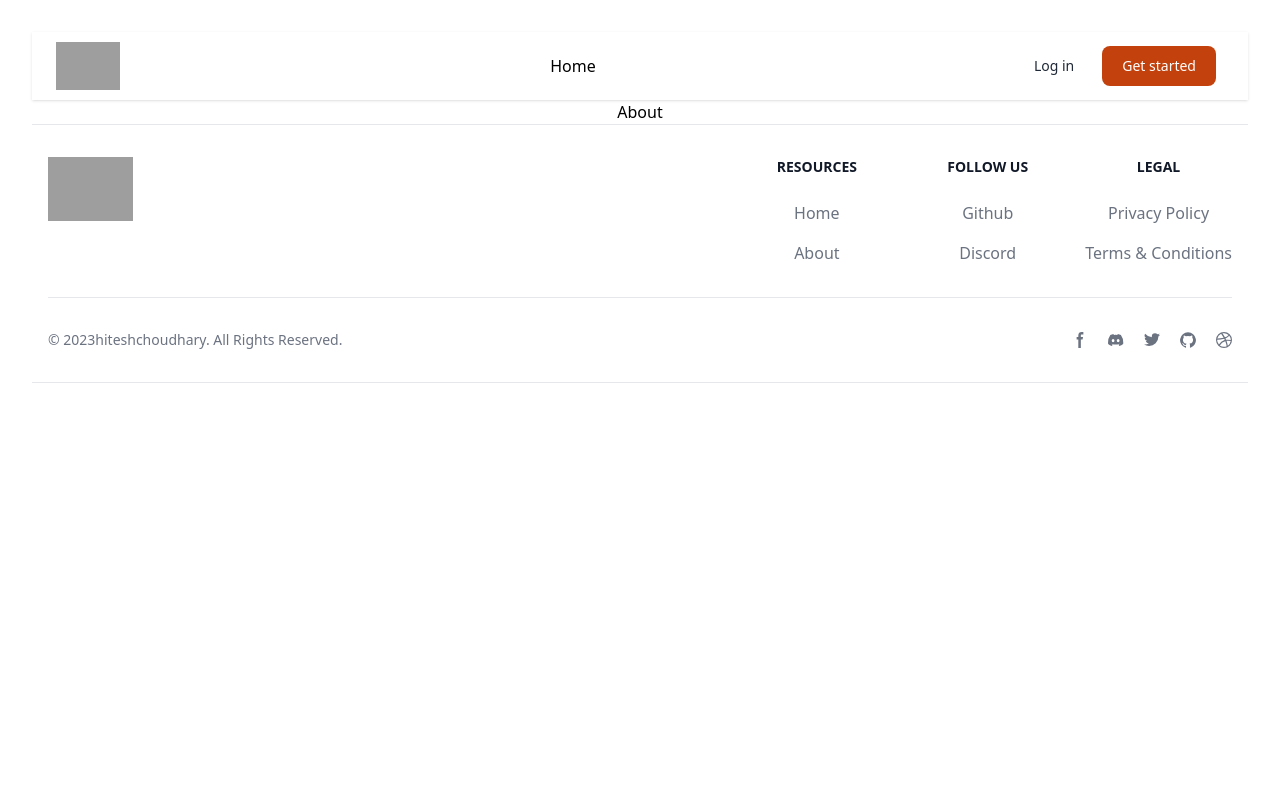
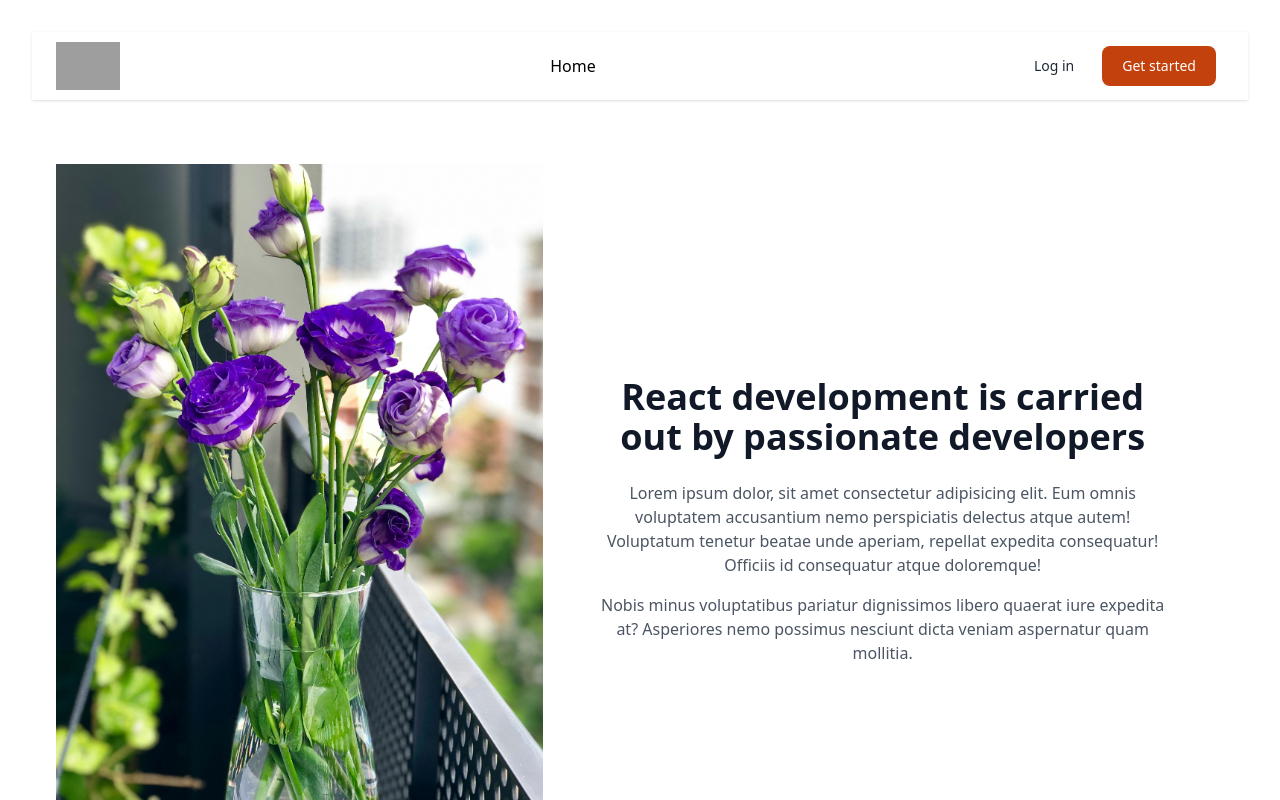
Before and after one commit to suyogzz78/REACT, a React (Vite) app in the folder reactrouter/: page /about in a window 1280 px wide. Shown: the top 800 px of the page. Built offline with nearby package versions, Linux system fonts and the light colour scheme; grey boxes are pictures that could not be loaded.

Commit message:
About update

```diff
--- a/reactrouter/src/components/About/About.jsx
+++ b/reactrouter/src/components/About/About.jsx
@@ -1,9 +1,31 @@
-import React from 'react'
-
-function About() {
-  return (
-    <div>About</div>
-  )
+import Flower from "../../assets/Flower.jpg";
+export default function About() {
+    return (
+        <div className="py-16 bg-white">
+            <div className="container m-auto px-6 text-gray-600 md:px-12 xl:px-6">
+                <div className="space-y-6 md:space-y-0 md:flex md:gap-6 lg:items-center lg:gap-12">
+                    <div className="md:5/12 lg:w-5/12">
+                        <img
+                            src={Flower}
+                            alt="image"
+                        />
+                    </div>
+                    <div className="md:7/12 lg:w-6/12">
+                        <h2 className="text-2xl text-gray-900 font-bold md:text-4xl">
+                            React development is carried out by passionate developers
+                        </h2>
+                        <p className="mt-6 text-gray-600">
+                            Lorem ipsum dolor, sit amet consectetur adipisicing elit. Eum omnis voluptatem
+                            accusantium nemo perspiciatis delectus atque autem! Voluptatum tenetur beatae unde
+                            aperiam, repellat expedita consequatur! Officiis id consequatur atque doloremque!
+                        </p>
+                        <p className="mt-4 text-gray-600">
+                            Nobis minus voluptatibus pariatur dignissimos libero quaerat iure expedita at?
+                            Asperiores nemo possimus nesciunt dicta veniam aspernatur quam mollitia.
+                        </p>
+                    </div>
+                </div>
+            </div>
+        </div>
+    );
 }
-
-export default About
```
